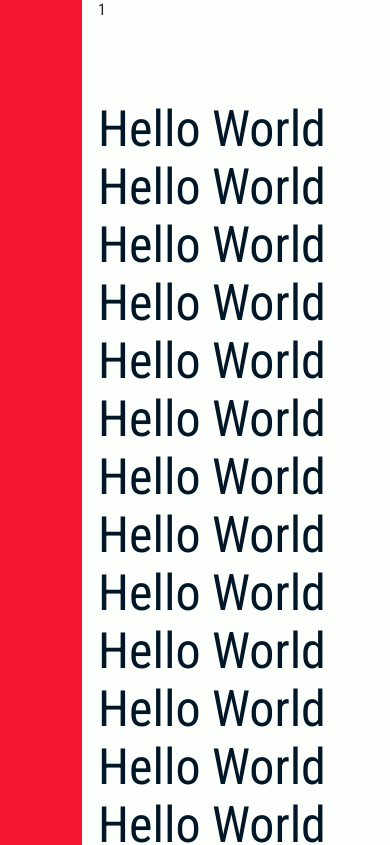
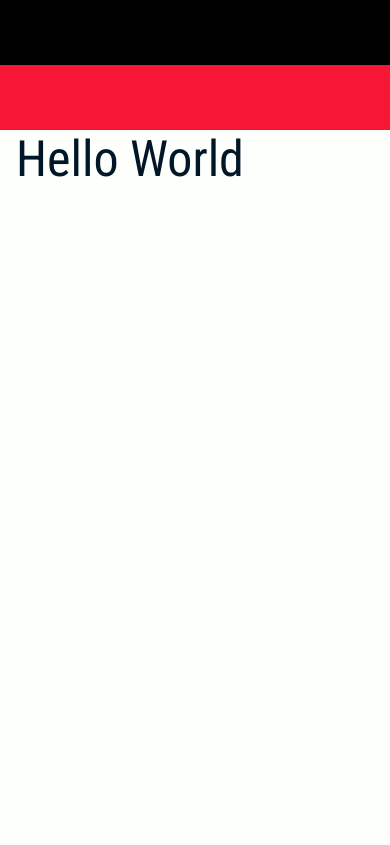
Before and after one commit to patrykmaron/FFFOOTBALL-FRONTEND, a Next.js app: page / in a window 390 px wide. Shown: the top 845 px of the page. Built offline with nearby package versions, Linux system fonts and the light colour scheme.

Commit message:
Fixed responsiveness of the main Layout. With Flexbox

```diff
--- a/components/Layout/index.tsx
+++ b/components/Layout/index.tsx
@@ -6,48 +6,77 @@ type Props = {
   title?: string
 }
 
-const SideMenu = styled.nav`
-  background-color: ${({ theme }) => theme.colors.primary};
-  width: 50px;
-  padding: 1rem;
-`
-
-const Main = styled.div`
+const Main = styled.section`
   padding-left: 1rem;
   padding-right: 2rem;
-  flex: 1;
-  display: flex;
-  flex-direction: column;
+  flex: 1 auto;
+  min-height: calc(100vh - ${({ theme }) => theme.sizing.headerHeight});
+  @media (max-width: 768px) {
+    min-height: calc(100vh - ${({ theme }) => theme.sizing.headerHeight} * 2);
+  }
 `
 
 const Wrapper = styled.div`
-  background-color: ${({ theme }) => theme.colors.background};
   display: flex;
-  min-height: 100vh;
-  flex-direction: row;
+  flex: 1 auto;
+  flex-direction: column;
+  @media (min-width: 768px) {
+    flex-direction: row;
+  }
 `
 
-const Top = styled.div`
-  height: 100px;
+const Sidebar = styled.div`
+  order: -1;
+  background-color: ${({ theme }) => theme.colors.primary};
+  height: ${({ theme }) => theme.sizing.headerHeight};
+  @media (min-width: 768px) {
+    flex: 0 ${({ theme }) => theme.sizing.sideWidth};
+    height: unset;
+  }
 `
 
-const Bottom = styled.div`
-  flex: 1;
+const Header = styled.header`
+  background-color: black;
+  height: ${({ theme }) => theme.sizing.headerHeight};
+  width: 100%;
+  display: flex;
+  flex: 1 auto;
+  flex-direction: row;
+  @media (max-width: 768px) {
+    flex: auto;
+  }
+`
+const MagicBox = styled.div`
+  width: ${({ theme }) => theme.sizing.sideWidth};
+  background-color: ${({ theme }) => theme.colors.primary};
+  @media (max-width: 768px) {
+    width: 0;
+  }
+`
+const HeaderMain = styled.div`
+  backround-color: blue;
+  flex: 1 auto;
+  @media (max-width: 768px) {
+    flex: auto;
+  }
 `
 
 const Layout: React.FC<Props> = ({ children, title = 'Default Title' }) => (
-  <Wrapper>
+  <>
     <Head>
       <title>{title}</title>
       <meta charSet="utf-8" />
       <meta name="viewport" content="initial-scale=1.0, width=device-width" />
     </Head>
-    <SideMenu></SideMenu>
-    <Main>
-      <Top>1</Top>
-      <Bottom>{children}</Bottom>
-    </Main>
-  </Wrapper>
+    <Header>
+      <MagicBox></MagicBox>
+      <HeaderMain></HeaderMain>
+    </Header>
+    <Wrapper>
+      <Main>{children}</Main>
+      <Sidebar></Sidebar>
+    </Wrapper>
+  </>
 )
 
 export default Layout
--- a/pages/index.tsx
+++ b/pages/index.tsx
@@ -10,24 +10,6 @@ export default function Home() {
   return (
     <Layout title="FFFootball | Homepage">
       <Title>Hello World</Title>
-      <Title>Hello World</Title>
-      <Title>Hello World</Title>
-      <Title>Hello World</Title>
-      <Title>Hello World</Title>
-      <Title>Hello World</Title>
-      <Title>Hello World</Title>
-      <Title>Hello World</Title>
-      <Title>Hello World</Title>
-      <Title>Hello World</Title>
-      <Title>Hello World</Title>
-      <Title>Hello World</Title>
-      <Title>Hello World</Title>
-      <Title>Hello World</Title>
-      <Title>Hello World</Title>
-      <Title>Hello World</Title>
-      <Title>Hello World</Title>
-      <Title>Hello World</Title>
-      <Title>Hello World</Title>
     </Layout>
   )
 }
--- a/styles/GlobalStyle.tsx
+++ b/styles/GlobalStyle.tsx
@@ -37,7 +37,8 @@ footer, header, hgroup, menu, nav, section {
 
 body {
   font-family: 'Roboto Condensed', sans-serif;
-  background-color: ${({ theme }) => theme.colors.secondary};
+  background-color: ${({ theme }) => theme.colors.background};
+  min-height: 100vh;
 }
 
 ol, ul {
--- a/styles/styled.d.ts
+++ b/styles/styled.d.ts
@@ -13,5 +13,9 @@ declare module 'styled-components' {
       brightaccent: string
       orange: string
     }
+    sizing: {
+      headerHeight: string
+      sideWidth: string
+    }
   }
 }
--- a/styles/themeTypes.tsx
+++ b/styles/themeTypes.tsx
@@ -11,6 +11,10 @@ export const light: DefaultTheme = {
     brightaccent: '#41EAD4',
     orange: '#FF9F1C',
   },
+  sizing: {
+    headerHeight: '65px',
+    sideWidth: '75px',
+  },
 }
 
 // // Dark Theme
```
